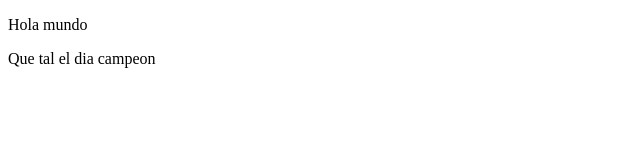
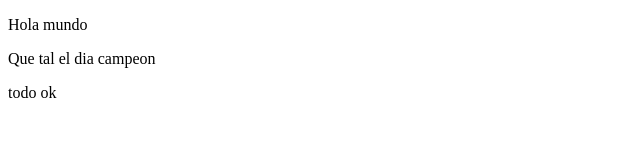
Before and after one commit to EloyGaldon/pruebaGit, a plain HTML site: page index.html in a window 1280 px wide. Shown: the full height of the page, 0-640 px from the left. Drawn offline with Linux system fonts and the light colour scheme.

Commit message:
segundo cambio

```diff
--- a/index.html
+++ b/index.html
@@ -6,5 +6,6 @@
 <body>
 <p>Hola mundo</p>
 <p>Que tal el dia campeon</p>
+<p>todo ok</p>
 </body>
 </html>
```
